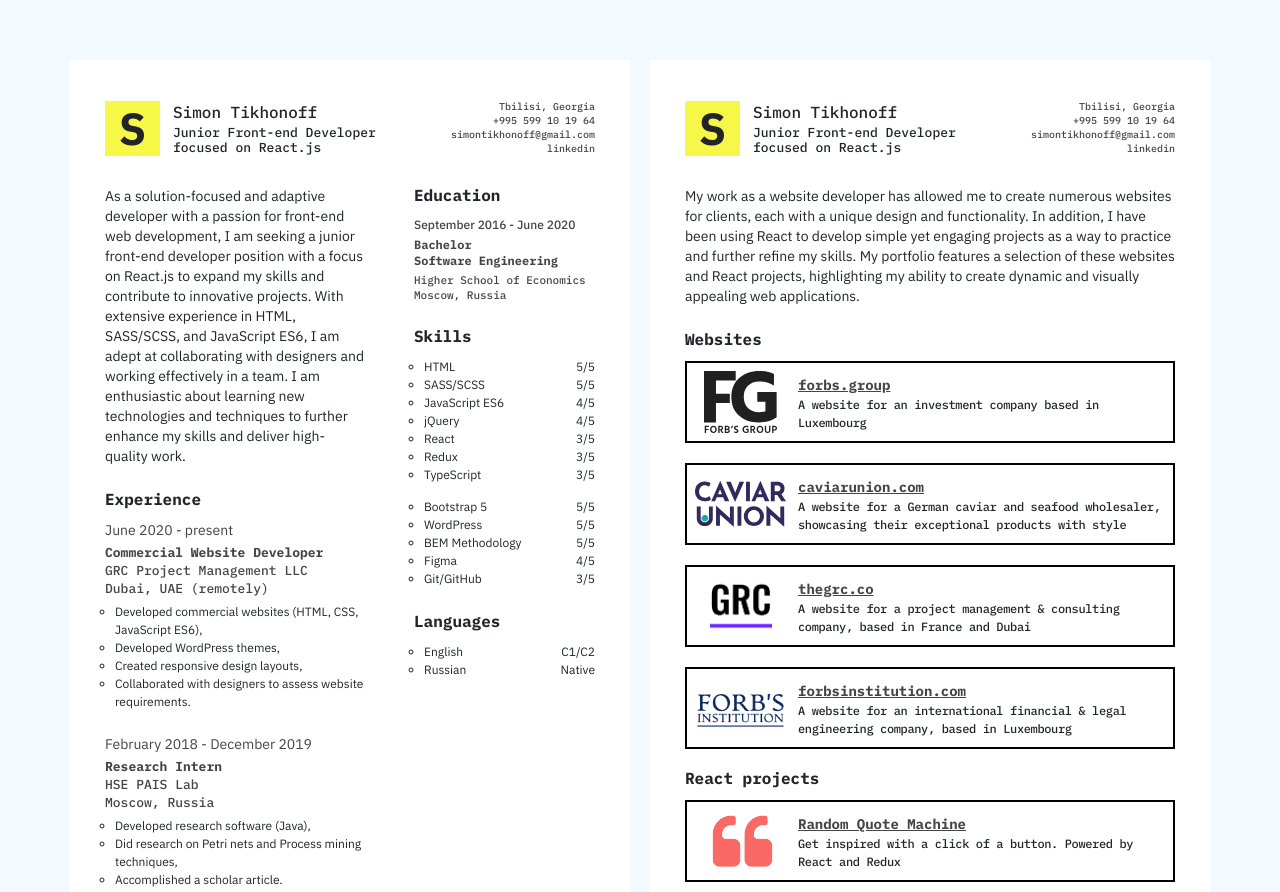
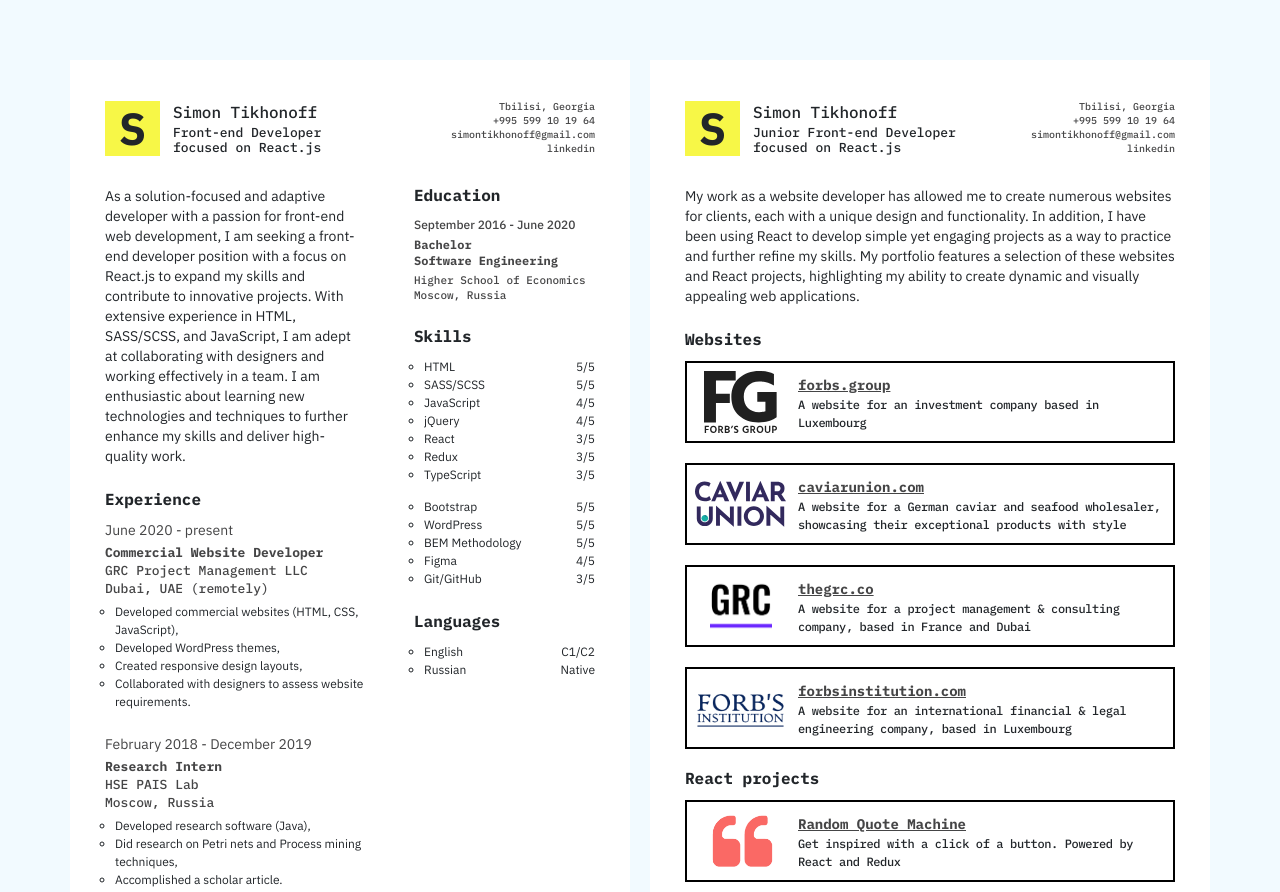
Before and after one commit to schaetzchen/schaetzchen.github.io, a plain HTML site: page index.html in a window 1280 px wide. Shown: the top 892 px of the page. Drawn offline with nearby package versions, Linux system fonts and the light colour scheme.

Commit message:
Slight changes in text

```diff
--- a/index.html
+++ b/index.html
@@ -25,7 +25,7 @@
                 <span class="header__letter">S</span>
                 <div class="header__info">
                     <h1 class="header__name">Simon Tikhonoff</h1>
-                    <h2 class="header__position">Junior Front-end Developer <br>focused on React.js </h2>
+                    <h2 class="header__position">Front-end Developer<br>focused on React.js </h2>
                 </div>
             </div>
             <div class="header__right">
@@ -39,11 +39,11 @@
             <div class="sheet__column sheet__column_medium">
                 <p class="sheet__text-component text-component text-component__profile">
                     As a solution-focused and adaptive developer with a passion for front-end web development,
-                    I am seeking a junior front-end developer position with a focus on React.js
-                    to expand my skills and contribute to innovative projects.
-                    With extensive experience in HTML, SASS/SCSS, and JavaScript ES6, I am adept at collaborating with
-                    designers and working effectively in a team. I am enthusiastic about learning new technologies
-                    and techniques to further enhance my skills and deliver high-quality work.
+                    I am seeking a front-end developer position with a focus on React.js to expand my skills and
+                    contribute to innovative projects. With extensive experience in HTML, SASS/SCSS, and JavaScript,
+                    I am adept at collaborating with designers and working effectively in a team.
+                    I am enthusiastic about learning new technologies and techniques to further enhance my skills
+                    and deliver high-quality work.
                 </p>
                 <h3 class="text-component__title">Experience</h3>
 
@@ -55,8 +55,7 @@
                             Dubai, UAE (remotely)
                         </span>
                     <ul class="text-component__desc-list">
-                        <li class="text-component__desc-item">Developed commercial websites (HTML, CSS, JavaScript
-                            ES6),
+                        <li class="text-component__desc-item">Developed commercial websites (HTML, CSS, JavaScript),
                         </li>
                         <li class="text-component__desc-item">Developed WordPress themes,</li>
                         <li class="text-component__desc-item">Created responsive design layouts,</li>
@@ -111,7 +110,7 @@
                         </li>
                         <li class="text-component__desc-item">
                             <div class="text-component__desc-container">
-                                <span class="text-component__desc-skill">JavaScript ES6</span>
+                                <span class="text-component__desc-skill">JavaScript</span>
                                 <span class="text-component__desc-level">4/5</span>
                             </div>
                         </li>
@@ -142,7 +141,7 @@
                         <li style="list-style: none; height: 14px"><br></li>
                         <li class="text-component__desc-item">
                             <div class="text-component__desc-container">
-                                <span class="text-component__desc-skill">Bootstrap 5</span>
+                                <span class="text-component__desc-skill">Bootstrap</span>
                                 <span class="text-component__desc-level">5/5</span>
                             </div>
                         </li>
```
